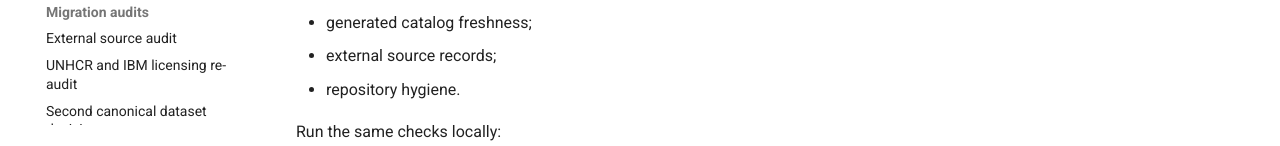
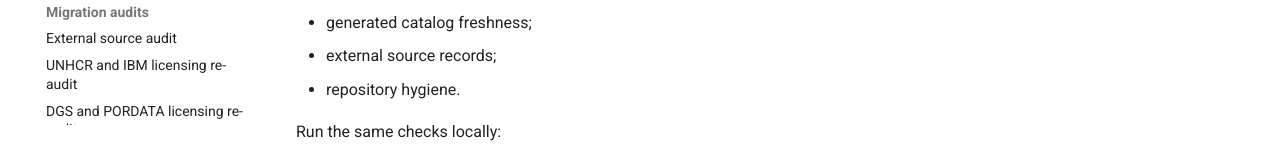
Before and after one commit to DiogoRibeiro7/data, an MkDocs documentation site: the page built from docs/index.md, in a window 1280 px wide and 900 px high, scrolled down 626 px. Shown: the part 751-897 px from the top of the window. Built offline with MkDocs 1.6.1 and Material for MkDocs 9.7.7, drawn with Linux system fonts in a browser that asks for light colours; comment, search, counter and statistics services are not loaded.

Commit message:
Document DGS and PORDATA licensing decisions

```diff
--- a/mkdocs.yml
+++ b/mkdocs.yml
@@ -63,6 +63,7 @@ nav:
   - Migration audits:
       - External source audit: migrations/EXTERNAL_SOURCE_AUDIT_2026-10-01.md
       - UNHCR and IBM licensing re-audit: migrations/EXTERNAL_LICENSING_REAUDIT_2026-10-05.md
+      - DGS and PORDATA licensing re-audit: migrations/PORTUGUESE_SOURCE_LICENSING_REAUDIT_2026-10-05.md
       - Second canonical dataset decision: migrations/SECOND_CANONICAL_DATASET_2026-10-02.md
       - Maize Bipolaris promotion: migrations/MAIZE_BIPOLARIS_PROMOTION_2026-10-03.md
       - UCDP GED 25.1 promotion: migrations/UCDP_GED_25_1_PROMOTION_2026-10-03.md
```
